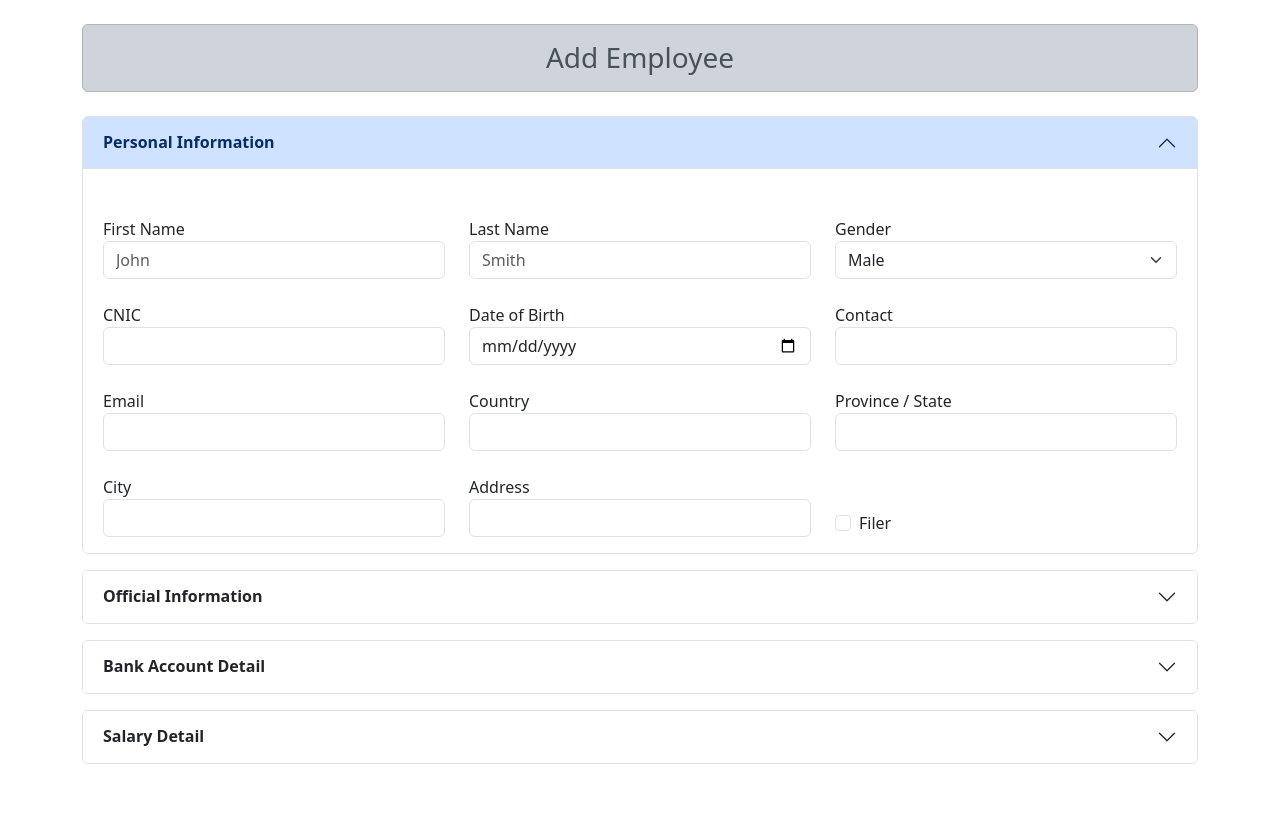
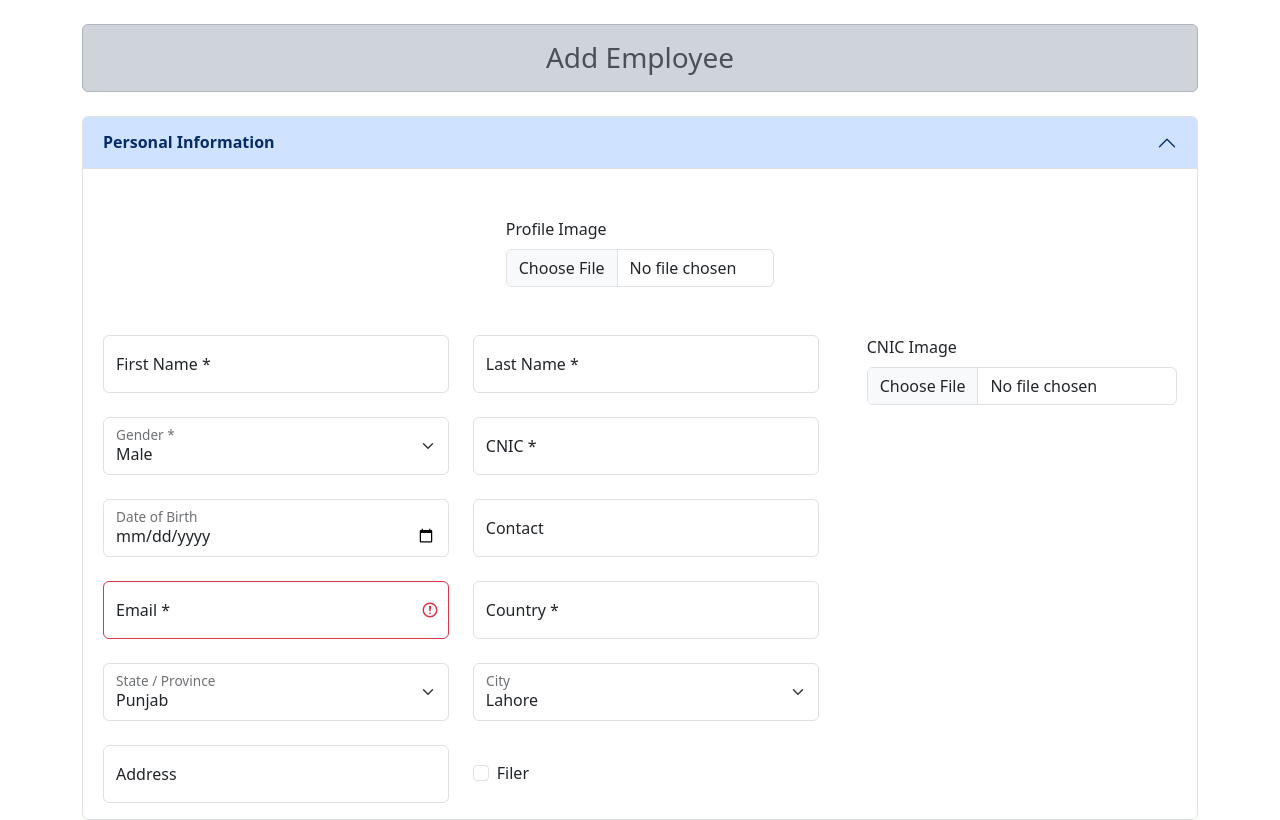
Before and after one commit to zeeshanahmad17/angular-practice, an Angular app: page / in a window 1280 px wide. Shown: the top 820 px of the page. Built offline with nearby package versions, Linux system fonts and the light colour scheme.

Commit message:
add employee - design complete

```diff
--- a/package.json
+++ b/package.json
@@ -18,6 +18,7 @@
     "@angular/platform-browser": "^16.1.0",
     "@angular/platform-browser-dynamic": "^16.1.0",
     "@angular/router": "^16.1.0",
+    "@fortawesome/fontawesome-free": "^6.5.1",
     "bootstrap": "^5.3.1",
     "bootstrap-icons": "^1.10.5",
     "rxjs": "~7.8.0",
--- a/src/app/employees/add-employee/bank-account-detail/bank-account-detail.component.html
+++ b/src/app/employees/add-employee/bank-account-detail/bank-account-detail.component.html
@@ -20,64 +20,77 @@
       <div class="accordion-body pt-5">
         <div class="row gy-4">
           <div class="col-md-4">
-            <div class="form-group">
-              <label for="paymentMode">Payment Mode</label>
-              <input
-                type="text"
+            <div class="form-floating">
+              <select
+                class="form-select"
                 id="paymentMode"
-                class="form-control"
-                required
-              />
+                aria-label="paymentMode"
+              >
+                <option selected value="bank">Bank Transfer</option>
+                <option value="mfb">Microfinance Bank</option>
+                <option value="cash">Cash</option>
+              </select>
+              <label for="paymentMode">Payment Mode *</label>
             </div>
           </div>
 
           <div class="col-md-4">
-            <div class="form-group">
-              <label for="bankName">Bank Name</label>
-              <input type="text" id="bankName" class="form-control" required />
+            <div class="form-floating">
+              <input
+                type="text"
+                class="form-control"
+                id="bankName"
+                placeholder=""
+              />
+              <label for="bankName">Bank Name *</label>
             </div>
           </div>
 
           <div class="col-md-4">
-            <div class="form-group">
-              <label for="accountNumber">Account Number</label>
+            <div class="form-floating">
               <input
-                type="text"
+                type="number"
+                class="form-control"
                 id="accountNumber"
-                class="form-control"
-                required
+                placeholder=""
               />
+              <label for="accountNumber">Account Number *</label>
             </div>
           </div>
 
           <div class="col-md-4">
-            <div class="form-group">
-              <label for="phoneNumber">Phone Number</label>
+            <div class="form-floating">
               <input
-                type="text"
+                type="number"
+                class="form-control"
                 id="phoneNumber"
-                class="form-control"
-                required
+                placeholder=""
               />
+              <label for="phoneNumber">Phone Number *</label>
             </div>
           </div>
 
           <div class="col-md-4">
-            <div class="form-group">
+            <div class="form-floating">
+              <input
+                type="text"
+                class="form-control"
+                id="iban"
+                placeholder=""
+              />
               <label for="iban">IBAN</label>
-              <input type="text" id="iban" class="form-control" required />
             </div>
           </div>
 
           <div class="col-md-4">
-            <div class="form-group">
-              <label for="accountTitle">Account Title</label>
+            <div class="form-floating">
               <input
                 type="text"
+                class="form-control"
                 id="accountTitle"
-                class="form-control"
-                required
+                placeholder=""
               />
+              <label for="accountTitle">Account Title *</label>
             </div>
           </div>
         </div>
--- a/src/app/employees/add-employee/official-information/official-information.component.html
+++ b/src/app/employees/add-employee/official-information/official-information.component.html
@@ -20,95 +20,115 @@
       <div class="accordion-body pt-5">
         <div class="row gy-4">
           <div class="col-md-4">
-            <div class="form-group">
-              <label for="jobType">Job Type</label>
-              <input type="text" id="jobType" class="form-control" required />
+            <div class="form-floating">
+              <select class="form-select" id="jobType" aria-label="job type">
+                <option selected value="full time">Full Time</option>
+                <option value="part time">Part Time</option>
+              </select>
+              <label for="jobType">Jop Type *</label>
             </div>
           </div>
 
           <div class="col-md-4">
-            <div class="form-group">
-              <label for="department">Department</label>
-              <input
-                type="text"
+            <div class="form-floating">
+              <select
+                class="form-select"
                 id="department"
-                class="form-control"
-                required
-              />
+                aria-label="department"
+              >
+                <option selected value="website development">
+                  Website Development
+                </option>
+                <option value="sqa">SQA</option>
+              </select>
+              <label for="department">Department *</label>
             </div>
           </div>
 
           <div class="col-md-4">
-            <div class="form-group">
-              <label for="designation">Designation</label>
-              <input
-                type="text"
+            <div class="form-floating">
+              <select
+                class="form-select"
                 id="designation"
-                class="form-control"
-                required
-              />
+                aria-label="designation"
+              >
+                <option selected value="jr developer">Jr. Developer</option>
+                <option value="sqa engineer">SQA Engineer</option>
+              </select>
+              <label for="designation">Designation *</label>
             </div>
           </div>
 
           <div class="col-md-4">
-            <div class="form-group">
-              <label for="reportingManager">Reporting Manager</label>
-              <input
-                type="text"
-                id="reportingManager"
-                class="form-control"
-                required
-              />
+            <div class="form-floating">
+              <select class="form-select" id="manager" aria-label="manager">
+                <option selected value="safdar">Safdar</option>
+                <option value="haider">Haider</option>
+              </select>
+              <label for="manager">Reporting Manager</label>
             </div>
           </div>
 
           <div class="col-md-4">
-            <div class="form-group">
+            <div class="form-floating">
+              <input
+                type="date"
+                class="form-control"
+                id="hireDate"
+                placeholder=""
+              />
               <label for="hireDate">Hire Date</label>
-              <input type="date" id="hireDate" class="form-control" required />
             </div>
           </div>
 
           <div class="col-md-4">
-            <div class="form-group">
-              <label for="joiningDate">Joining Date</label>
+            <div class="form-floating">
               <input
                 type="date"
+                class="form-control"
                 id="joiningDate"
-                class="form-control"
-                required
+                placeholder=""
               />
+              <label for="joiningDate">Joining Date</label>
             </div>
           </div>
 
           <div class="col-md-4">
-            <div class="form-group">
+            <div class="form-floating">
+              <select
+                class="form-select"
+                id="employeeType"
+                aria-label="employeeType"
+              >
+                <option selected value="permanent">Permanent</option>
+                <option value="contract">Contract</option>
+                <option value="internship">Internship</option>
+              </select>
               <label for="employeeType">Employee Type</label>
-              <input
-                type="text"
-                id="employeeType"
-                class="form-control"
-                required
-              />
             </div>
           </div>
 
           <div class="col-md-4">
-            <div class="form-group">
-              <label for="probationDuration">Probation Duration (Months)</label>
+            <div class="form-floating">
               <input
-                type="text"
-                id="probationDuration"
+                type="number"
                 class="form-control"
-                required
+                id="probation"
+                placeholder=""
               />
+              <label for="probation">Probation Duration (Months)</label>
             </div>
           </div>
 
           <div class="col-md-4">
-            <div class="form-group">
+            <div class="form-floating">
+              <input
+                type="date"
+                class="form-control"
+                id="endDate"
+                placeholder=""
+              />
               <label for="endDate">End Date</label>
-              <input type="date" id="endDate" class="form-control" required />
             </div>
           </div>
         </div>
--- a/src/app/employees/add-employee/personal-information/personal-information.component.html
+++ b/src/app/employees/add-employee/personal-information/personal-information.component.html
@@ -18,99 +18,154 @@
       aria-labelledby="panelsStayOpen-headingOne"
     >
       <div class="accordion-body pt-5">
-        <div class="row gy-4">
-          <div class="col-md-4">
-            <div class="form-group">
-              <label for="firstname">First Name</label>
+        <div class="mb-5 w-25 mx-auto">
+          <label for="profileImage" class="form-label">Profile Image</label>
+          <input class="form-control" type="file" id="profileImage" />
+        </div>
+        <div class="d-flex gap-5">
+          <div class="row gy-4 w-75">
+            <div class="col-md-6">
+              <div class="form-floating">
                 <input
                   type="text"
-                id="firstname"
                   class="form-control"
-                required
-                placeholder="John"
+                  id="floatingInput"
+                  placeholder=""
                 />
+                <label for="floatingInput">First Name *</label>
               </div>
             </div>
 
-          <div class="col-md-4">
-            <div class="form-group">
-              <label for="lastname">Last Name</label>
+            <div class="col-md-6">
+              <div class="form-floating">
                 <input
                   type="text"
-                id="lastname"
                   class="form-control"
-                required
-                placeholder="Smith"
+                  id="floatingInput"
+                  placeholder=""
                 />
+                <label for="floatingInput">Last Name *</label>
               </div>
             </div>
 
-          <div class="col-md-4">
-            <label for="gender">Gender</label>
-            <select class="form-select" aria-label="Default select example">
+            <div class="col-md-6">
+              <div class="form-floating">
+                <select
+                  class="form-select"
+                  id="floatingSelect"
+                  aria-label="Floating label select example"
+                >
                   <option selected value="male">Male</option>
                   <option value="female">Female</option>
                   <option value="other">Other</option>
                 </select>
-          </div>
-
-          <div class="col-md-4">
-            <div class="form-group">
-              <label for="cnic">CNIC</label>
-              <input type="number" id="cnic" class="form-control" required />
+                <label for="floatingSelect">Gender *</label>
               </div>
             </div>
 
-          <div class="col-md-4">
-            <div class="form-group">
-              <label for="dob">Date of Birth</label>
-              <input type="date" id="dob" class="form-control" required />
+            <div class="col-md-6">
+              <div class="form-floating">
+                <input
+                  type="number"
+                  class="form-control"
+                  id="floatingInput"
+                  placeholder=""
+                />
+                <label for="floatingInput">CNIC *</label>
               </div>
             </div>
 
-          <div class="col-md-4">
-            <div class="form-group">
-              <label for="contact">Contact</label>
-              <input type="number" id="contact" class="form-control" required />
+            <div class="col-md-6">
+              <div class="form-floating">
+                <input
+                  type="date"
+                  class="form-control"
+                  id="floatingInput"
+                  placeholder=""
+                />
+                <label for="floatingInput">Date of Birth</label>
               </div>
             </div>
 
-          <div class="col-md-4">
-            <div class="form-group">
-              <label for="email">Email</label>
-              <input type="email" id="email" class="form-control" required />
+            <div class="col-md-6">
+              <div class="form-floating">
+                <input
+                  type="number"
+                  class="form-control"
+                  id="floatingInput"
+                  placeholder=""
+                />
+                <label for="floatingInput">Contact</label>
               </div>
             </div>
 
-          <div class="col-md-4">
-            <div class="form-group">
-              <label for="country">Country</label>
-              <input type="text" id="country" class="form-control" required />
+            <div class="col-md-6">
+              <div class="form-floating">
+                <input
+                  type="email"
+                  class="form-control is-invalid"
+                  id="floatingInput"
+                  placeholder=""
+                />
+                <label for="floatingInput">Email *</label>
               </div>
             </div>
 
-          <div class="col-md-4">
-            <div class="form-group">
-              <label for="province">Province / State</label>
-              <input type="text" id="province" class="form-control" required />
+            <div class="col-md-6">
+              <div class="form-floating">
+                <input
+                  type="text"
+                  class="form-control"
+                  id="floatingInput"
+                  placeholder=""
+                />
+                <label for="floatingInput">Country *</label>
               </div>
             </div>
 
-          <div class="col-md-4">
-            <div class="form-group">
-              <label for="city">City</label>
-              <input type="text" id="city" class="form-control" required />
+            <div class="col-md-6">
+              <div class="form-floating">
+                <select
+                  class="form-select"
+                  id="floatingState"
+                  aria-label="Floating state"
+                >
+                  <option selected value="punjab">Punjab</option>
+                  <option value="sindh">Sindh</option>
+                  <option value="kpk">KPK</option>
+                </select>
+                <label for="floatingState">State / Province</label>
               </div>
             </div>
 
-          <div class="col-md-4">
-            <div class="form-group">
-              <label for="address">Address</label>
-              <input type="text" id="address" class="form-control" required />
+            <div class="col-md-6">
+              <div class="form-floating">
+                <select
+                  class="form-select"
+                  id="floatingCity"
+                  aria-label="Floating city"
+                >
+                  <option selected value="lahore">Lahore</option>
+                  <option value="gujranwala">Gujranwala</option>
+                  <option value="islamabad">Islamabad</option>
+                </select>
+                <label for="floatingCity">City</label>
               </div>
             </div>
 
-          <div class="col-md-4 d-flex align-items-end">
+            <div class="col-md-6">
+              <div class="form-floating">
+                <input
+                  type="text"
+                  class="form-control"
+                  id="floatingAddress"
+                  placeholder=""
+                />
+                <label for="floatingAddress">Address</label>
+              </div>
+            </div>
+
+            <div class="col-md-6 d-flex align-items-center">
               <div class="form-check">
                 <input
                   class="form-check-input"
@@ -122,7 +177,57 @@
               </div>
             </div>
           </div>
+          <div style="width: '437px'; position: relative">
+            <label for="cnicImage" class="form-label">CNIC Image</label>
+            <input class="form-control" type="file" id="cnicImage" />
+          </div>
+          <!-- <div style="width: '337px'; position: relative">
+            <div
+              class="d-flex align-items-center justify-content-center"
+              style="
+                position: absolute;
+                top: 2px;
+                right: 2px;
+                height: 24px;
+                width: 24px;
+                border-radius: 50%;
+                padding: 7px;
+                z-index: 9;
+              "
+            >
+              <span
+                class="position-absolute top-0 end-0 bg-danger rounded-circle p-2"
+              >
+                <i class="fas fa-times"></i>
+              </span>
+            </div>
+            <div>
+              <input
+                hidden
+                accept=".jpg, .jpeg, .png"
+                type="file"
+                id="CNICImage"
+                name="CNICImage"
+              />
+              <img alt="CNIC " width="100%" height="100%" />
+              <span
+                style="
+                  height: 48px;
+                  width: 48px;
+                  border-radius: 50%;
+                  padding: 5px;
+                  cursor: pointer;
+                  position: absolute;
+                "
+              >
+                <i class="fa-solid fa-plus"></i>
+              </span>
+              <h4>Upload a valid copy of your CNIC</h4>
+              <h4>JPG & PNG formats are supported</h4>
+            </div>
+          </div> -->
         </div>
       </div>
     </div>
   </div>
+</div>
--- a/src/app/employees/add-employee/salary-detail/salary-detail.component.html
+++ b/src/app/employees/add-employee/salary-detail/salary-detail.component.html
@@ -20,33 +20,40 @@
       <div class="accordion-body pt-5">
         <div class="row gy-4">
           <div class="col-md-4">
-            <div class="form-group">
-              <label for="amount">Amount</label>
-              <input type="number" id="amount" class="form-control" required />
+            <div class="form-floating">
+              <input
+                type="number"
+                class="form-control"
+                id="amount"
+                placeholder=""
+              />
+              <label for="amount">Amount *</label>
             </div>
           </div>
 
           <div class="col-md-4">
-            <div class="form-group">
-              <label for="payrollType">Payroll Type</label>
-              <input
-                type="text"
+            <div class="form-floating">
+              <select
+                class="form-select"
                 id="payrollType"
-                class="form-control"
-                required
-              />
+                aria-label="payrollType"
+              >
+                <option selected value="monthly">Monthly</option>
+              </select>
+              <label for="payrollType">Payroll Type *</label>
             </div>
           </div>
 
           <div class="col-md-4">
-            <div class="form-group">
+            <div class="form-floating">
+              <select
+                class="form-select"
+                id="currencyType"
+                aria-label="currencyType"
+              >
+                <option selected value="rs">Rs</option>
+              </select>
               <label for="currencyType">Currency Type</label>
-              <input
-                type="text"
-                id="currencyType"
-                class="form-control"
-                required
-              />
             </div>
           </div>
         </div>
--- a/src/styles.css
+++ b/src/styles.css
@@ -1 +1,4 @@
 /* You can add global styles to this file, and also import other style files */
+/* styles.scss */
+@import "~bootstrap/dist/css/bootstrap.css";
+@import "~@fortawesome/fontawesome-free/css/all.css";
```
Also changed, not shown: 1 other file (tests, documents, lock files or other folders). Lines whose indentation alone changed are shown as unchanged.
